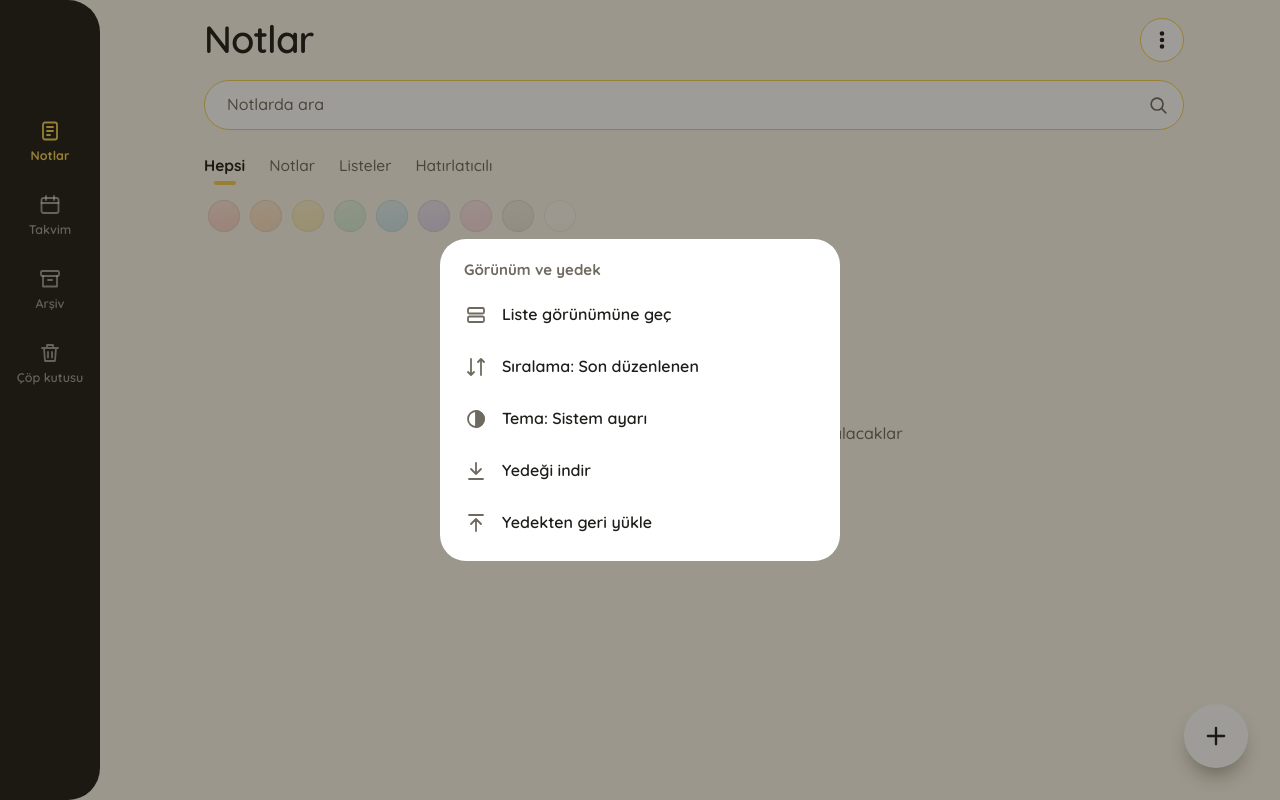
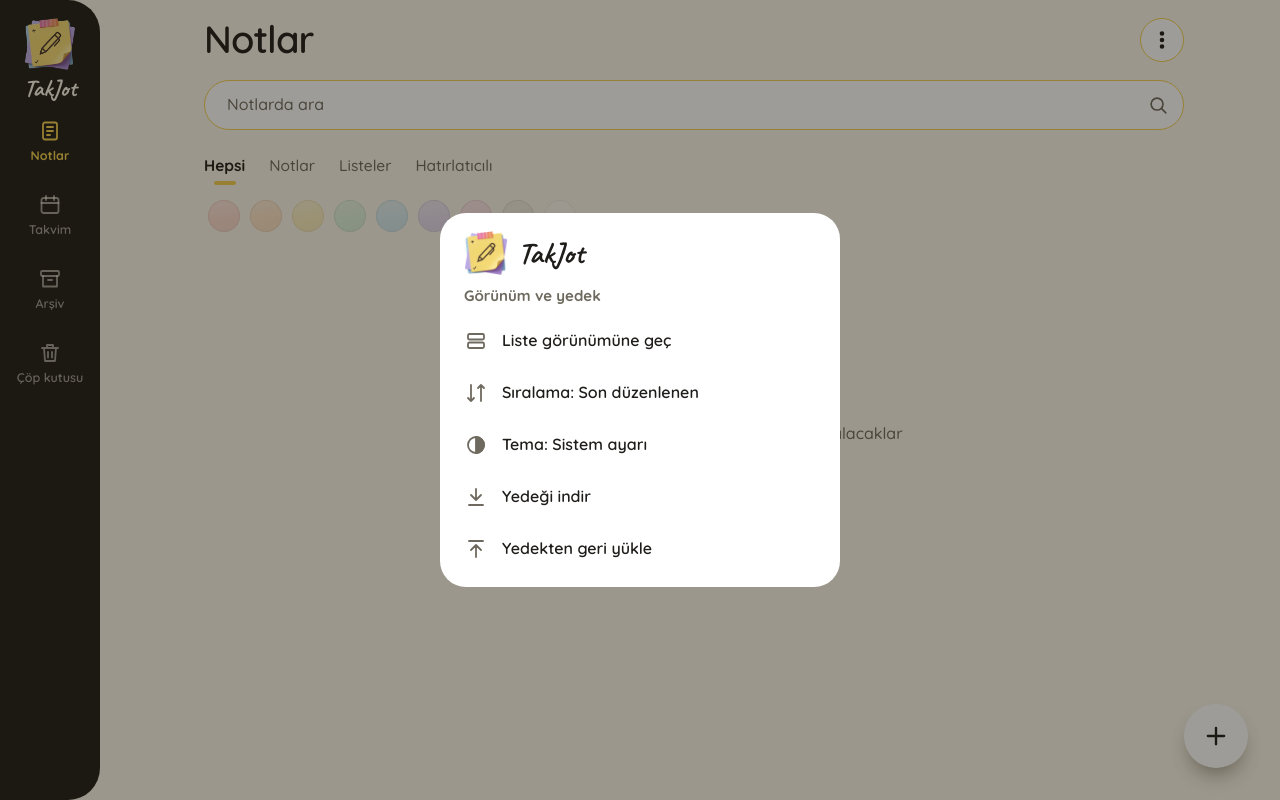
Before and after one commit to mysiasun-gif/palet, a plain HTML site: page index.html in a window 1280 px wide. Both pictures are taken after a click on the button 1162 px from the left and 40 px from the top of the page. Drawn offline with Linux system fonts and the light colour scheme.

Commit message:
Logo üst çubuğa, sol şeride ve menüye eklendi (saydam logo), cache v7
Co-Authored-By: Claude Opus 5.5 <noreply@anthropic.com>

```diff
--- a/app.js
+++ b/app.js
@@ -211,8 +211,9 @@ function toast(msg, action) {
 function hideToast() { $('#toast').hidden = true; }
 
 /* ---------- Dialog helpers ---------- */
-function showSheet(title, items) {
+function showSheet(title, items, { brand = false } = {}) {
   const dlg = $('#dlg-sheet');
+  $('#sheet-brand').hidden = !brand;
   $('#sheet-title').textContent = title;
   const box = $('#sheet-items');
   box.innerHTML = '';
@@ -872,7 +873,7 @@ function mainMenu() {
       icon: 'install', label: 'Uygulamayı ana ekrana ekle',
       run: async () => { const ev = installPrompt; installPrompt = null; await ev.prompt(); },
     },
-  ]);
+  ], { brand: true });
 }
 function sortMenu() {
   showSheet('Sırala', Object.entries(SORTS).map(([k, label]) => ({
--- a/index.html
+++ b/index.html
@@ -64,6 +64,7 @@
 <div class="app">
   <header class="topbar">
     <div class="topbar-row">
+      <img class="brand-logo" src="icons/logo.png" alt="" width="40" height="40">
       <h1 id="view-title" class="view-title">Notlar</h1>
       <button id="menu-btn" class="icon-btn ring" type="button" aria-label="Görünüm ve yedek seçenekleri"><svg class="icon"><use href="#i-more"/></svg></button>
     </div>
@@ -84,6 +85,7 @@
   <button id="fab" class="fab" type="button" aria-label="Yeni not"><svg class="icon"><use href="#i-plus"/></svg></button>
 
   <nav class="tabs" aria-label="Bölümler">
+    <div class="rail-brand"><img src="icons/logo.png" alt="" width="52" height="52"><span>TakJot</span></div>
     <button class="tab" type="button" data-view="notes"><svg class="icon"><use href="#i-notes"/></svg><span>Notlar</span></button>
     <button class="tab" type="button" data-view="calendar"><svg class="icon"><use href="#i-calendar"/></svg><span>Takvim</span></button>
     <span class="tab-gap" aria-hidden="true"></span>
@@ -151,6 +153,7 @@
 
 <dialog id="dlg-sheet" class="dlg sheet">
   <form method="dialog" class="sheet-form">
+    <div id="sheet-brand" class="sheet-brand" hidden><img src="icons/logo.png" alt="" width="44" height="44"><span>TakJot</span></div>
     <h2 id="sheet-title" class="sheet-title"></h2>
     <div id="sheet-items" class="sheet-items"></div>
   </form>
--- a/styles.css
+++ b/styles.css
@@ -119,6 +119,13 @@ button, [role="button"] { user-select: none; -webkit-user-select: none; -webkit-
 
 .topbar { padding-top: calc(var(--safe-t) + 14px); padding-bottom: 6px; }
 .topbar-row { display: flex; align-items: center; gap: 8px; min-height: 52px; }
+/* Brand: the app icon, small and quiet, never competing with the notes */
+.brand-logo { flex: none; width: 40px; height: 40px; margin-left: -4px; }
+.rail-brand { display: none; }
+.sheet-brand { display: flex; align-items: center; gap: 10px; margin: 2px 14px 10px; }
+.sheet-brand img { width: 44px; height: 44px; }
+.rail-brand span, .sheet-brand span { font-family: var(--hand); font-weight: 700; line-height: 1; }
+.sheet-brand span { font-size: 30px; color: var(--ink); }
 .view-title {
   flex: 1; margin: 0;
   font-size: 38px; line-height: 1.05; font-weight: 600; letter-spacing: -.025em;
@@ -305,10 +312,15 @@ body:has(#fab[hidden]) .tab-gap { display: none; }
 @media (min-width: 900px) {
   .app { padding-left: 124px; padding-bottom: 120px; }
   .tabs {
-    top: 0; right: auto; width: 100px; height: auto; padding: calc(var(--safe-t) + 110px) 0 0;
+    top: 0; right: auto; width: 100px; height: auto; padding: calc(var(--safe-t) + 18px) 0 0;
     display: flex; flex-direction: column; gap: 10px;
     border-radius: 0 32px 32px 0;
   }
+  /* On the wide layout the rail carries the name; the top bar drops its copy */
+  .brand-logo { display: none; }
+  .rail-brand { display: flex; flex-direction: column; align-items: center; gap: 6px; height: 82px; }
+  .rail-brand img { width: 52px; height: 52px; }
+  .rail-brand span { font-size: 24px; color: var(--bar-ink); }
   .tab-gap { display: none; }
   .tab { height: 64px; flex: none; font-size: 12.5px; }
   .fab { left: auto; translate: none; right: 32px; bottom: 32px; box-shadow: 0 12px 22px -8px rgba(40, 30, 10, .5); }
--- a/sw.js
+++ b/sw.js
@@ -1,5 +1,5 @@
 // Palet service worker: offline app shell, cached fonts, reminder notification clicks.
-const VERSION = 'palet-v6';
+const VERSION = 'palet-v7';
 const SHELL = [
   './',
   './index.html',
@@ -9,6 +9,7 @@ const SHELL = [
   './icons/icon-192.png',
   './icons/icon-512.png',
   './icons/maskable-512.png',
+  './icons/logo.png',
 ];
 const FONT_CACHE = 'palet-fonts';
 
```
Also changed, not shown: icons/logo.png (added).
